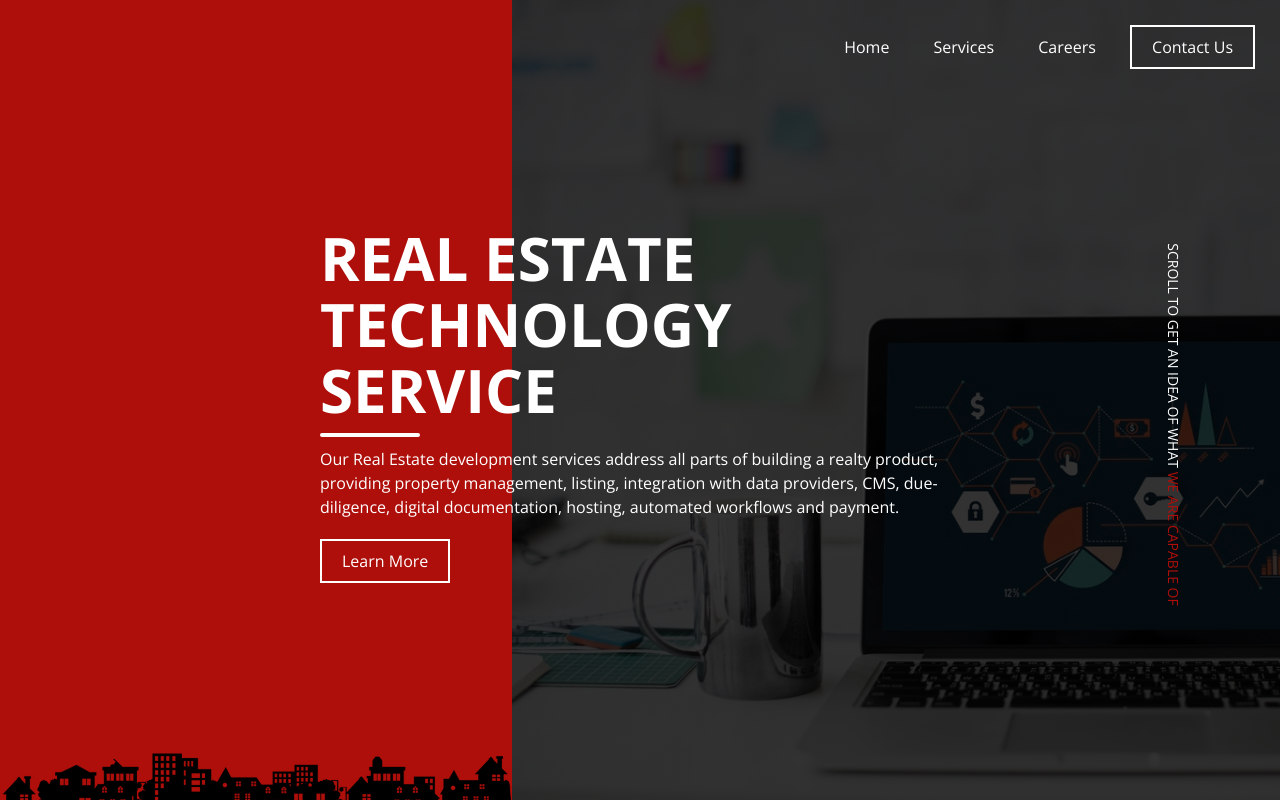
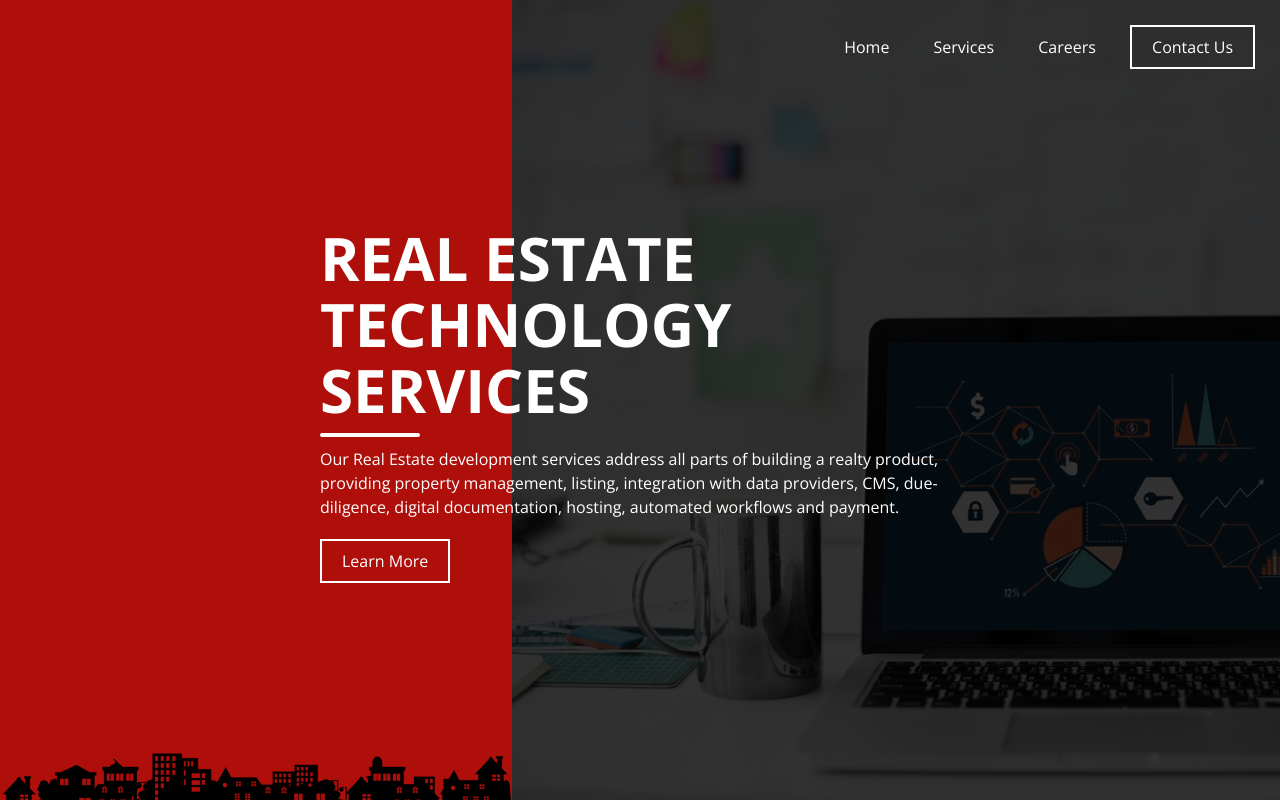
Before and after one commit to akaruilabsindia/re, a plain HTML site: page index.html in a window 1280 px wide. Shown: the top 802 px of the page. Drawn offline with nearby package versions, Linux system fonts and the light colour scheme.

Commit message:
Spelling fix and removed vertical line

```diff
--- a/index.html
+++ b/index.html
@@ -47,11 +47,10 @@
 
           <div class="main-message mobile-center">
             <div>
-                <h1>Real Estate Technology Service</h1>
+                <h1>Real Estate Technology Services</h1>
                 <div class="small-dash"></div>
                 <p>Our Real Estate development services address all parts of building a realty product, providing property management, listing, integration with data providers, CMS, due-diligence, digital documentation, hosting, automated workflows and payment.</p>
                 <a href="#sec2" class="link-btn-white">Learn More</a>
-                <span class="vertical-text">Scroll to get an idea of what <span class="red">we are capable of</span></span>
             </div>
           </div>
           <div class="silhouette">
```
